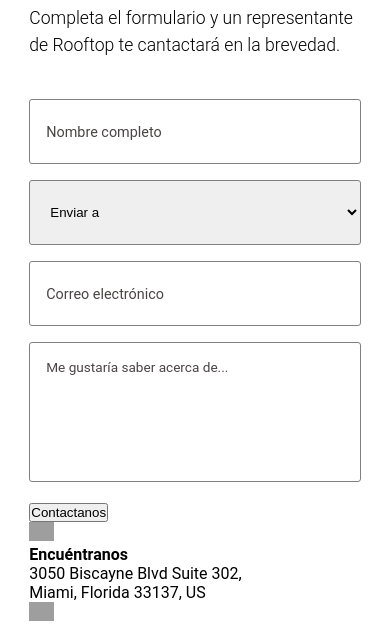
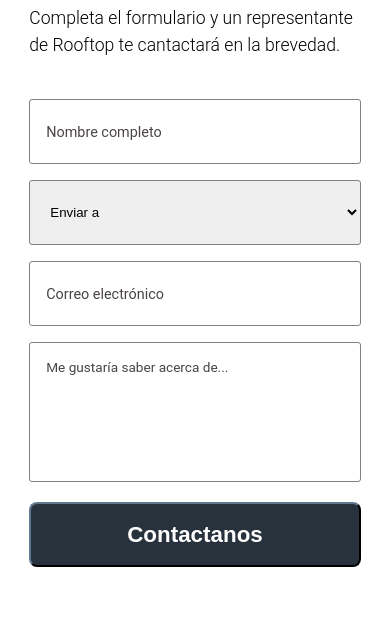
Before and after one commit to julioale21/rooftop-contact-ui, a website: page index.html in a window 390 px wide. Shown: the part 144-771 px from the top of the page. Drawn offline with Linux system fonts and the light colour scheme; grey boxes are pictures that could not be loaded.

Commit message:
chore: added styles to card section on mobile screens

```diff
--- a/index.html
+++ b/index.html
@@ -65,7 +65,7 @@
           </select>
           <input type="email" name="email" autocomplete="off" placeholder="Correo electrónico">
           <textarea class="w-full" name="about" id="about" cols="30" rows="7" placeholder="Me gustaría saber acerca de..."></textarea>
-          <button class="btn">Contactanos</button>
+          <button class="btn w-full">Contactanos</button>
         </div>
       </div>
 
@@ -74,7 +74,7 @@
           <div class="card-header">
             <img src="https://icongr.am/fontawesome/map-marker.svg?size=128&color=currentColor" alt="place" width="25px">
           </div>
-          <div class="card-body">
+          <div class="card-body d-flex-col flex-start">
             <p><strong>Encuéntranos</strong></p>
             <p>3050 Biscayne Blvd Suite 302,</p>
             <p>Miami, Florida 33137, US</p>
@@ -84,7 +84,7 @@
           <div class="card-header">
             <img src="https://icongr.am/fontawesome/envelope-o.svg?size=128&color=currentColor" alt="email" width="25px">
           </div>
-          <div class="card-body">
+          <div class="card-body d-flex-col flex-start">
             <p><strong>Envíanos un correo</strong></p>
             <p>info@rooftop.dev</p>
           </div>
--- a/styles.css
+++ b/styles.css
@@ -35,6 +35,10 @@ html {
   justify-content: flex-end;
 }
 
+.justify-start {
+  justify-content: flex-start;
+}
+
 .w-full {
   width: 100%;
 }
@@ -51,6 +55,43 @@ html {
 /* Site */
 
 #btnToggle {
+  display: none;
+}
+
+
+.btn {
+  height: 65px;
+  border-radius: 8px;
+  background-color: #28323c;
+  border-color: #28323c;
+  font-weight: bold;
+  color: white;
+  font-size: 1.4rem;
+  margin-bottom: 3rem;
+}
+
+
+.card {
+  width: 100%;
+  min-width: 100%;
+  display: flex;
+  background-color: white;
+  padding: 1.25rem;
+  margin-bottom: 1.25rem;
+  gap: 1rem;
+}
+
+.card-header {
+  top: 0;
+  left: 0;
+}
+
+.card-body p {
+  padding: 0;
+  margin: 5px 0;
+}
+
+.card-section {
   display: none;
 }
 
```
